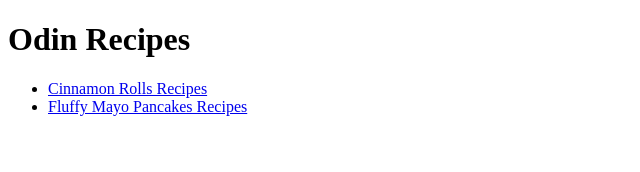
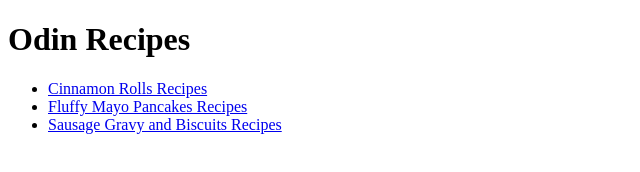
Before and after one commit to nodmob/odin-recipes, a plain HTML site: page index.html in a window 1280 px wide. Shown: the whole page, without its empty margins (0-640 px from the left). Drawn offline with Linux system fonts and the light colour scheme.

Commit message:
Add relative link index.html to sausage-gravy-and-biscuits.html

```diff
--- a/index.html
+++ b/index.html
@@ -10,6 +10,7 @@
     <ul>
         <li><a href="recipes/cinnamon-rolls.html">Cinnamon Rolls Recipes</a></li>
         <li><a href="recipes/fluffy-mayo-pancakes.html">Fluffy Mayo Pancakes Recipes</a></li>
+        <li><a href="recipes/sausage-gravy-and-biscuits.html">Sausage Gravy and Biscuits Recipes</a></li>
     </ul>
 
 </body>
```
